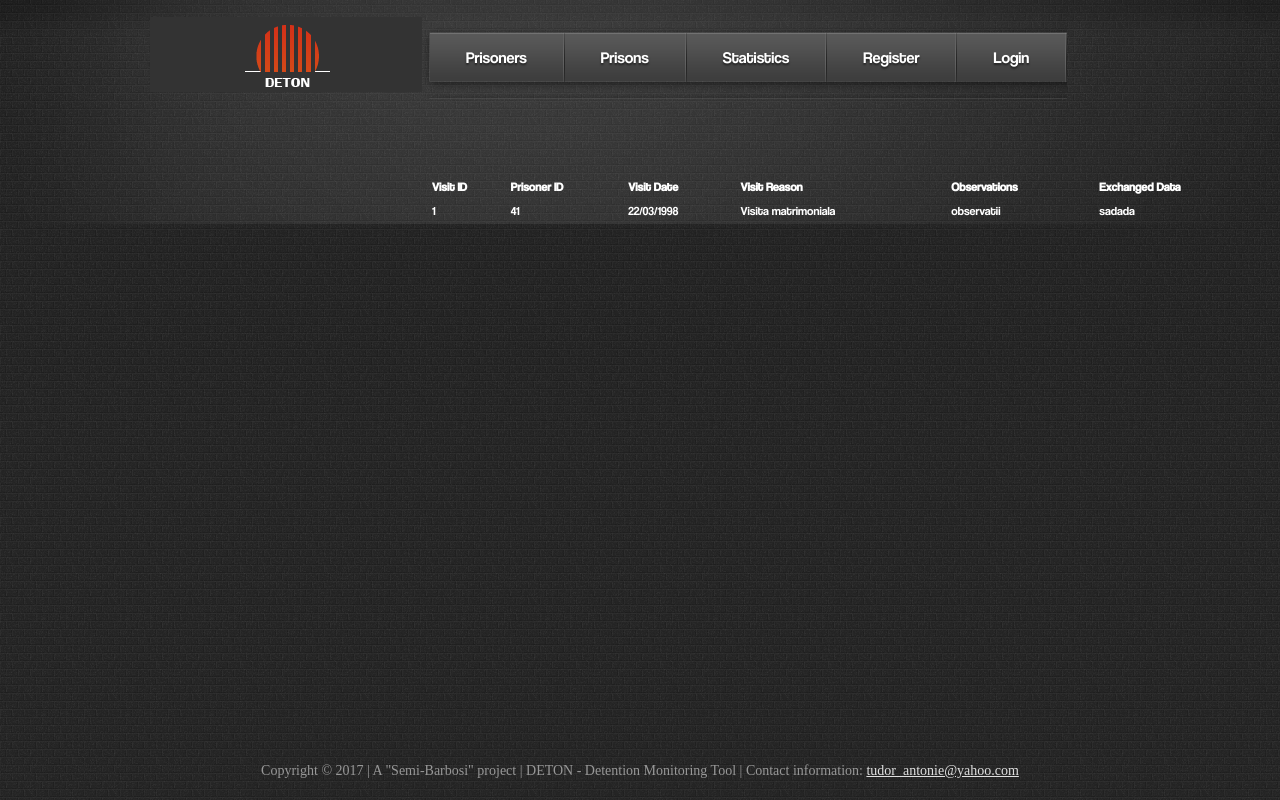
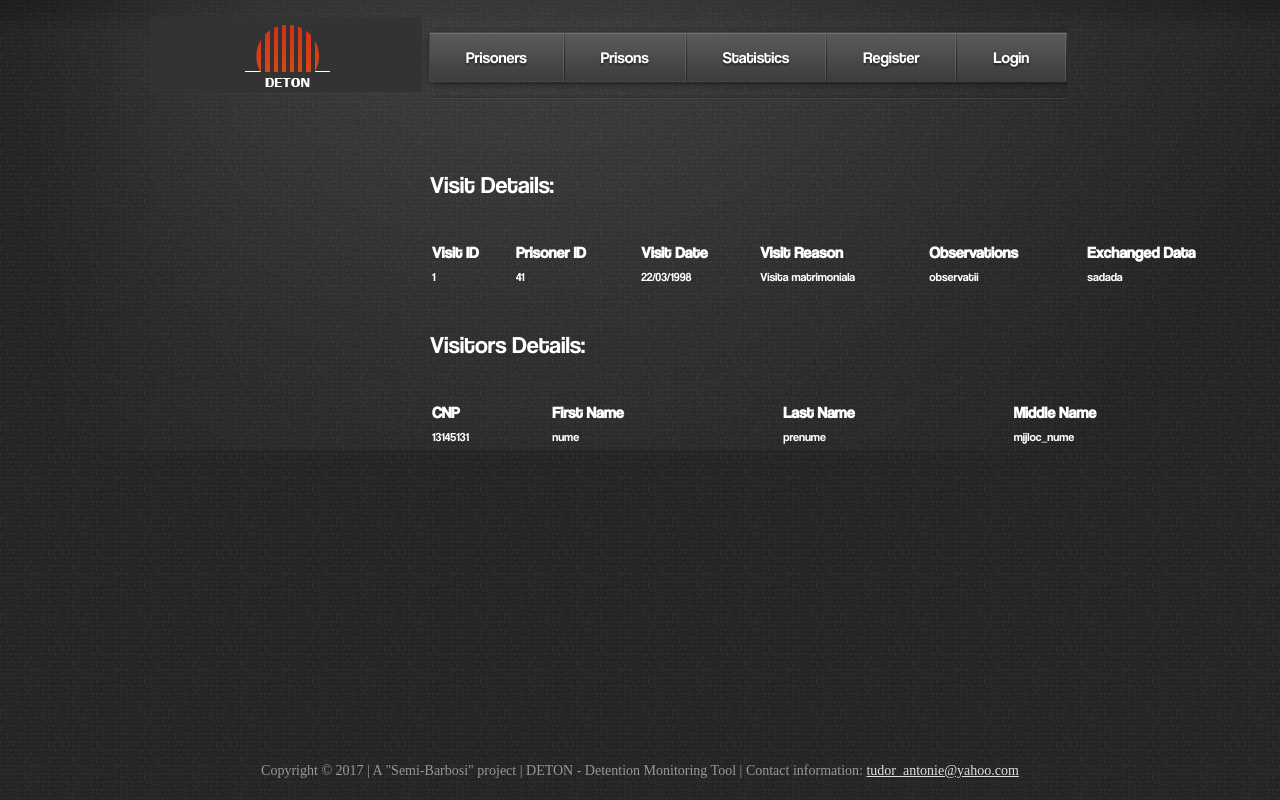
Before and after one commit to razvannica/DETON, a PHP site: page /xe/VisitDetails.php in a window 1280 px wide. Run offline with PHP 8.4, Linux system fonts and the light colour scheme.

Commit message:
Update VisitDetails.php

```diff
--- a/front-end/VisitDetails.php
+++ b/front-end/VisitDetails.php
@@ -6,6 +6,11 @@
     <link rel="shortcut icon" type="image/x-icon" href="images/icon.png"/>
     <link rel="stylesheet" href="../css/style.css" type="text/css"/>
 </head>
+<style>
+    th{
+        font-size: 16px;
+    }
+</style>
 <body>
 <!-- wrapper -->
 <div id="wrapper">
@@ -25,6 +30,9 @@
 
 
                     <div class = "visitDetails" align="center" >
+                        <p style="font-size:24px;" align="left">Visit Details: </p>
+                        <br>
+                        <br>
                         <table width="850" ; border="0";  align="center" ; cellpadding="0";>
 
                             <tr>
@@ -42,6 +50,27 @@
                                 <td>Visita matrimoniala</td>
                                 <td>observatii</td>
                                 <td>sadada</td>
+
+                            </tr>
+                        </table>
+                        <br>
+                        <br>
+                        <p style="font-size:24px;" align="left">Visitors Details: </p>
+                        <table width="850" ; border="0";  align="center" ; cellpadding="0";>
+
+                            <tr>
+                                <th align="left">CNP</th>
+                                <th align="left">First Name</th>
+                                <th align="left">Last Name</th>
+                                <th align="left">Middle Name</th>
+                            </tr>
+                            <br>
+                            <br>
+                            <tr>
+                                <td>13145131</td>
+                                <td>nume</td>
+                                <td>prenume</td>
+                                <td>mijloc_nume</td>
 
                             </tr>
                         </table>
```
